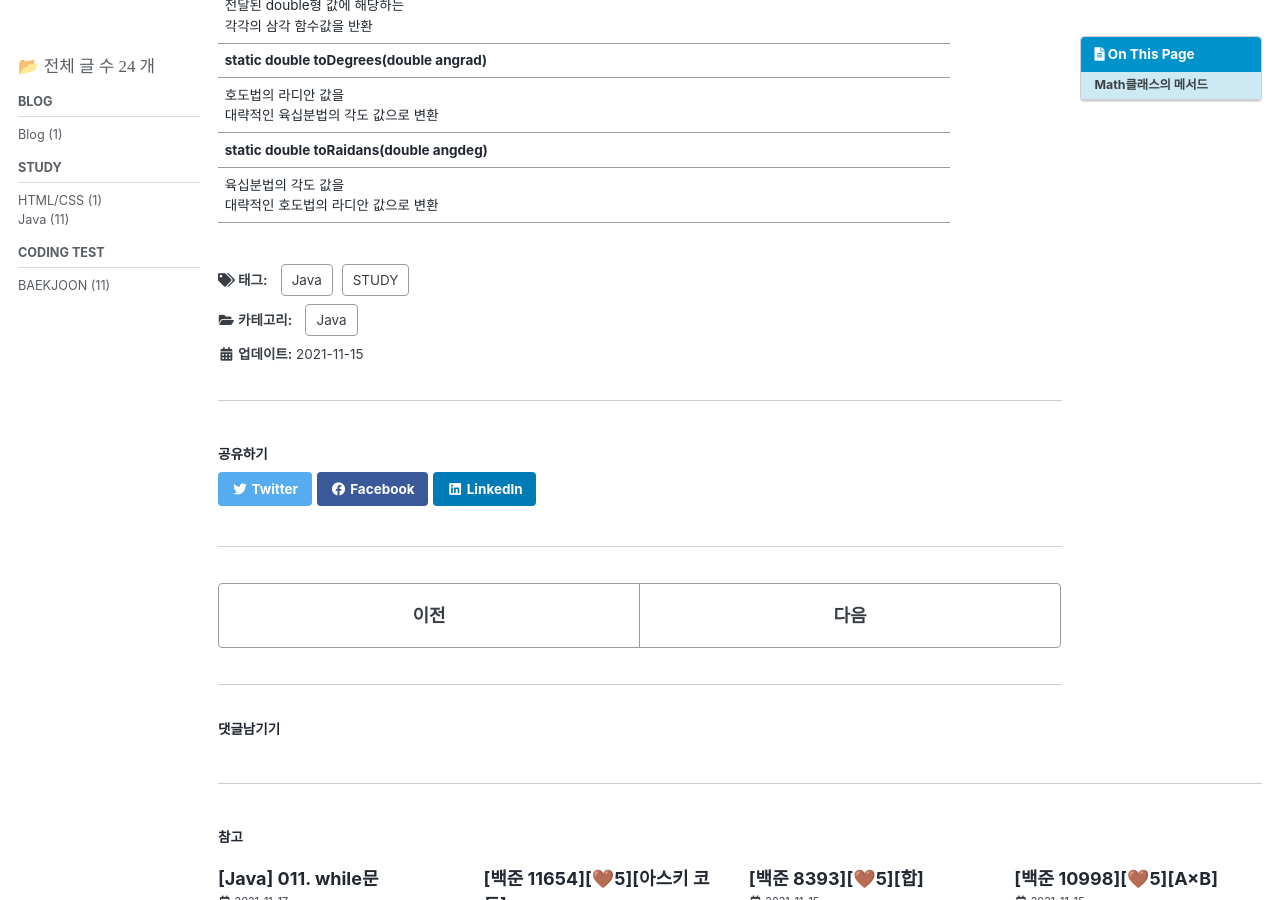
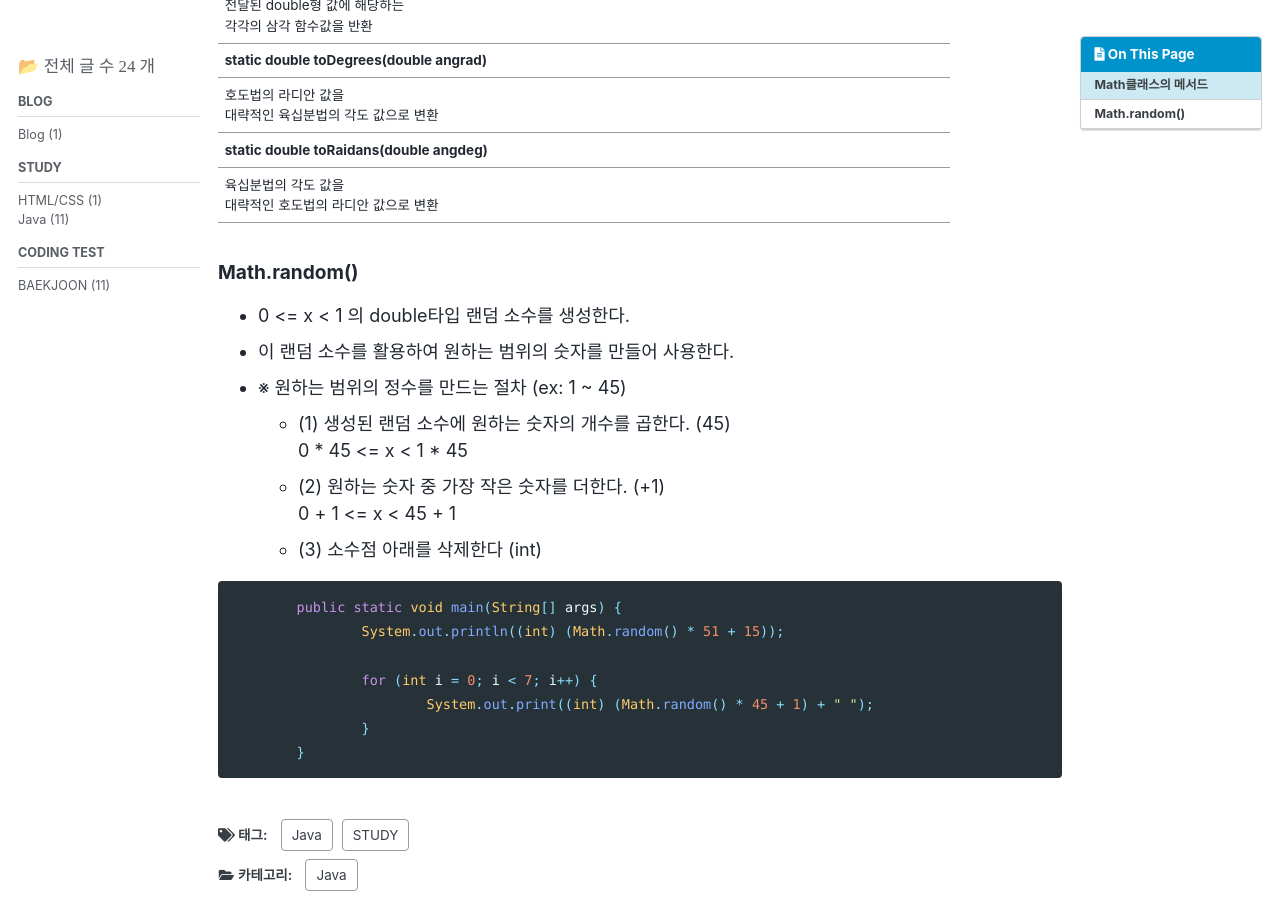
Before and after one commit to devxmonica/devxmonica.github.io, a Jekyll site: the page built from _posts/2021-11-15-12th-posting.md, in a window 1280 px wide and 900 px high, scrolled down 1833 px. Built offline with Jekyll 4.4.1, drawn with Linux system fonts in a browser that asks for light colours; cached includes are drawn as plain includes; comment, search, counter and statistics services are not loaded.

Commit message:
Math.random() 사용방법 및 예시 추가

````diff
--- a/_posts/2021-11-15-12th-posting.md
+++ b/_posts/2021-11-15-12th-posting.md
@@ -47,3 +47,24 @@ Math 클래스가 제공하는 메서드는 모두 정적(static)이므로 Math
 | 호도법의 라디안 값을<br />대략적인 육십분법의 각도 값으로 변환 |                                                              |                                                              |
 | **static double toRaidans(double angdeg)**                   |                                                              |                                                              |
 | 육십분법의 각도 값을<br />대략적인 호도법의 라디안 값으로 변환 |                                                              |                                                              |
+
+####  Math.random()
+
+- 0 <= x < 1 의 double타입 랜덤 소수를 생성한다.
+- 이 랜덤 소수를 활용하여 원하는 범위의 숫자를 만들어 사용한다.
+- ※ 원하는 범위의 정수를 만드는 절차 (ex: 1 ~ 45)
+  - (1) 생성된 랜덤 소수에 원하는 숫자의 개수를 곱한다. (45)
+    0 * 45 <= x < 1 * 45
+  - (2) 원하는 숫자 중 가장 작은 숫자를 더한다. (+1)
+    0 + 1 <= x < 45 + 1
+  -  (3) 소수점 아래를 삭제한다 (int)
+
+```java
+	public static void main(String[] args) {
+		System.out.println((int) (Math.random() * 51 + 15));
+
+		for (int i = 0; i < 7; i++) {
+			System.out.print((int) (Math.random() * 45 + 1) + " ");
+		}
+	}
+```
````
